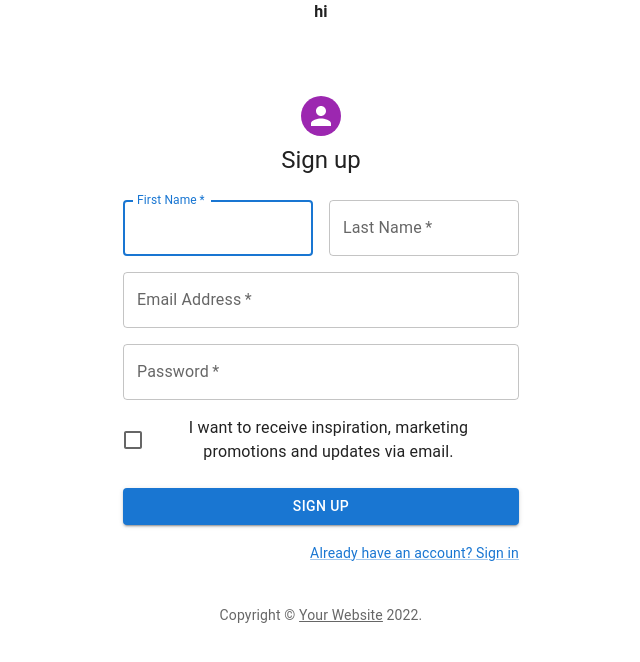
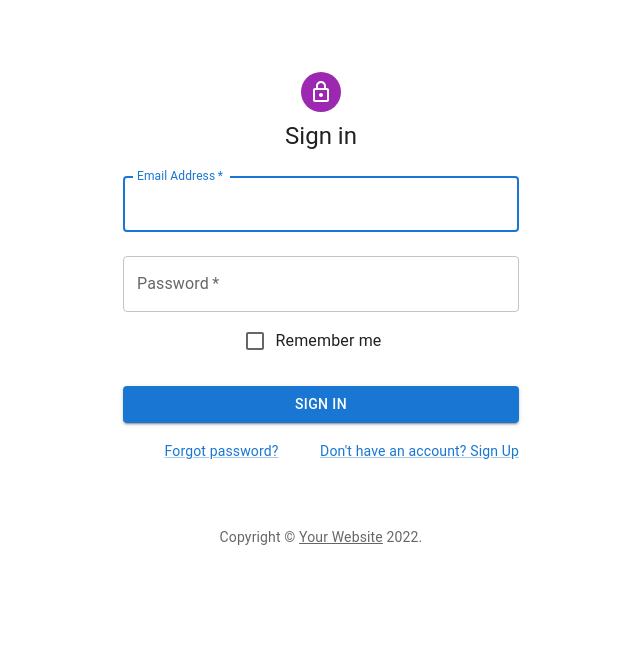
Before and after one commit to Prathambhoir55/technohack, a React (Create React App) app in the folder client/: page / in a window 1280 px wide. Shown: the top 662 px of the page, without its empty margins (319-959 px from the left). Built offline with nearby package versions, Linux system fonts and the light colour scheme.

Commit message:
added sign in

```diff
--- a/client/package.json
+++ b/client/package.json
@@ -5,6 +5,7 @@
   "dependencies": {
     "@emotion/react": "^11.7.1",
     "@emotion/styled": "^11.6.0",
+    "@mui/icons-material": "^5.4.2",
     "@mui/material": "^5.4.2",
     "@testing-library/jest-dom": "^5.16.2",
     "@testing-library/react": "^12.1.3",
--- a/client/src/App.js
+++ b/client/src/App.js
@@ -1,11 +1,13 @@
 import './App.css'
 import SignUp from './components/SignUp'
+import SignIn from './components/SignIn'
+
 
 function App() {
   return (
     <div className="App">
-      <b>hi</b>
-      <SignUp />
+      {/* <SignUp /> */}
+      <SignIn />
     </div>
   )
 }
--- a/client/src/components/SignIn.js
+++ b/client/src/components/SignIn.js
@@ -0,0 +1,121 @@
+import * as React from 'react'
+import Avatar from '@mui/material/Avatar'
+import Button from '@mui/material/Button'
+import CssBaseline from '@mui/material/CssBaseline'
+import TextField from '@mui/material/TextField'
+import FormControlLabel from '@mui/material/FormControlLabel'
+import Checkbox from '@mui/material/Checkbox'
+import Link from '@mui/material/Link'
+import Grid from '@mui/material/Grid'
+import Box from '@mui/material/Box'
+import LockOutlinedIcon from '@mui/icons-material/LockOutlined'
+import Typography from '@mui/material/Typography'
+import Container from '@mui/material/Container'
+import { createTheme, ThemeProvider } from '@mui/material/styles'
+
+function Copyright(props) {
+  return (
+    <Typography
+      variant="body2"
+      color="text.secondary"
+      align="center"
+      {...props}
+    >
+      {'Copyright © '}
+      <Link color="inherit" href="https://mui.com/">
+        Your Website
+      </Link>{' '}
+      {new Date().getFullYear()}
+      {'.'}
+    </Typography>
+  )
+}
+
+const theme = createTheme()
+
+export default function SignIn() {
+  const handleSubmit = (event) => {
+    event.preventDefault()
+    const data = new FormData(event.currentTarget)
+    // eslint-disable-next-line no-console
+    console.log({
+      email: data.get('email'),
+      password: data.get('password'),
+    })
+  }
+
+  return (
+    <ThemeProvider theme={theme}>
+      <Container component="main" maxWidth="xs">
+        <CssBaseline />
+        <Box
+          sx={{
+            marginTop: 8,
+            display: 'flex',
+            flexDirection: 'column',
+            alignItems: 'center',
+          }}
+        >
+          <Avatar sx={{ m: 1, bgcolor: 'secondary.main' }}>
+            <LockOutlinedIcon />
+          </Avatar>
+          <Typography component="h1" variant="h5">
+            Sign in
+          </Typography>
+          <Box
+            component="form"
+            onSubmit={handleSubmit}
+            noValidate
+            sx={{ mt: 1 }}
+          >
+            <TextField
+              margin="normal"
+              required
+              fullWidth
+              id="email"
+              label="Email Address"
+              name="email"
+              autoComplete="email"
+              autoFocus
+            />
+            <TextField
+              margin="normal"
+              required
+              fullWidth
+              name="password"
+              label="Password"
+              type="password"
+              id="password"
+              autoComplete="current-password"
+            />
+            <FormControlLabel
+              control={<Checkbox value="remember" color="primary" />}
+              label="Remember me"
+            />
+            <Button
+              type="submit"
+              fullWidth
+              variant="contained"
+              sx={{ mt: 3, mb: 2 }}
+            >
+              Sign In
+            </Button>
+            <Grid container>
+              <Grid item xs>
+                <Link href="#" variant="body2">
+                  Forgot password?
+                </Link>
+              </Grid>
+              <Grid item>
+                <Link href="#" variant="body2">
+                  {"Don't have an account? Sign Up"}
+                </Link>
+              </Grid>
+            </Grid>
+          </Box>
+        </Box>
+        <Copyright sx={{ mt: 8, mb: 4 }} />
+      </Container>
+    </ThemeProvider>
+  )
+}
```
Also changed, not shown: 1 other file (tests, documents, lock files or other folders).
